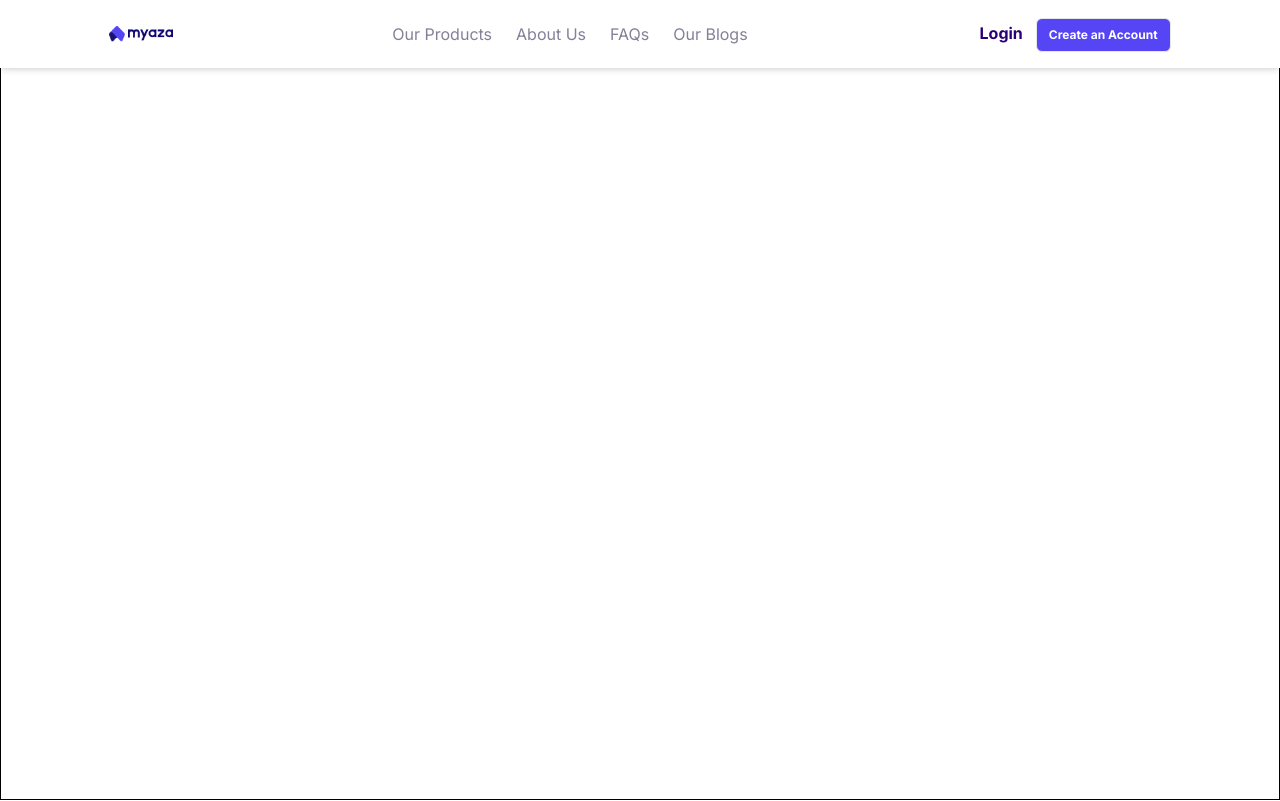
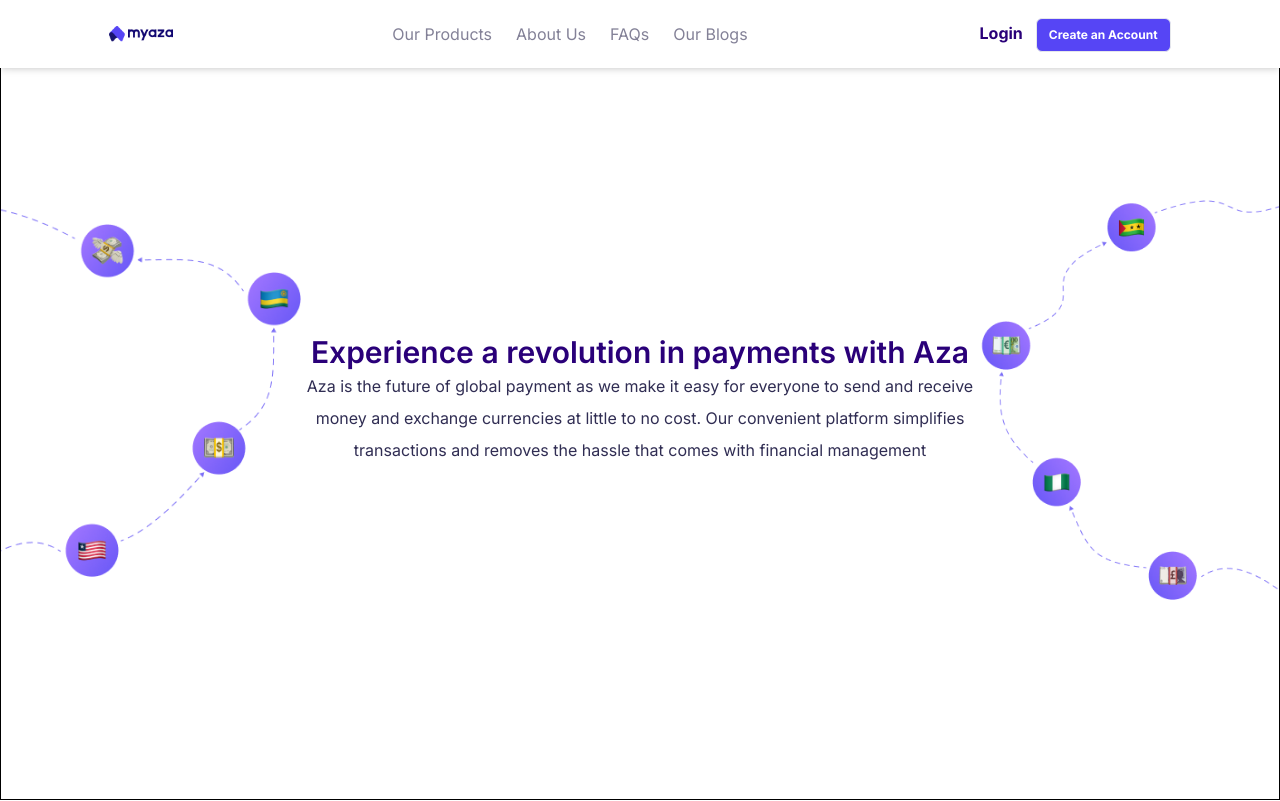
Before and after one commit to Usohps/Myaza_WebAp, a Next.js app: page / in a window 1280 px wide. Shown: the top 801 px of the page. Built offline with nearby package versions, Linux system fonts and the light colour scheme.

Commit message:
Hero Section Added: Hero section in progres addded the availabole assets and looking forward to responsiveness

```diff
--- a/src/app/components/Accordion/index.js
+++ b/src/app/components/Accordion/index.js
@@ -9,7 +9,19 @@
   };
 
   return (
-    <div className="w-full">
+    <div className='container m-auto'>
+       <div className="container m-auto text-center p-4">
+        <p className=" text-sm from-[#9666FF] to-[#5645F5]">Want to join us?</p>
+        <div className=" md:w-1/3 m-auto">
+          <h1 className="text-[#2A0079] md:text-3xl text-2xl ">
+            Get started in three easy steps
+          </h1>
+        </div>
+        <p className="text-[#302D53]">
+          Setting up Aza is easy. Follow the steps below to get started
+        </p>
+      </div>
+    <div className=" md:w-1/2 px-2 m-auto py-12">
       {items.map((item, index) => (
         <div key={index} className="border-b border-gray-300">
           <div
@@ -34,6 +46,12 @@
         </div>
       ))}
     </div>
+    <div className="container m-auto text-center py-4">
+     <button className="bg-[#5645F5] md:w-1/3 w-1/2  border text-white text-xs font-bold px-3 py-3 rounded-md ">
+     See more answered questions
+      </button>
+     </div>
+    </div>
   )
 }
 
--- a/src/app/components/GetStarted/index.jsx
+++ b/src/app/components/GetStarted/index.jsx
@@ -9,7 +9,7 @@
       <div className="container m-auto text-center p-4">
         <p className=" text-sm from-[#9666FF] to-[#5645F5]">Want to join us?</p>
         <div className=" md:w-1/3 m-auto">
-          <h1 className="text-[#2A0079] md:text-3xl text-2xl ">
+          <h1 className="text-[#2A0079] md:text-3xl font-semibold text-2xl ">
             Get started in three easy steps
           </h1>
         </div>
@@ -73,25 +73,25 @@
       <Image
         src={Arrow1}
         alt="step arrow 1"
-        className=" hidden md:block absolute left-[20%] top-[40%] w-[100px]"
+        className=" hidden md:block absolute left-[20%] top-[34%] w-[100px]"
       />
       <Image
         src={Arrow2}
         alt="step arrow 2"
-        className="hidden md:block absolute right-[35%] top-[45%] w-[100px]"
+        className="hidden md:block absolute right-[35%] top-[38%] w-[100px]"
       />
       <Image
         src={Arrow3}
         alt="step arrow 3"
-        className=" md:hidden block absolute right-[20%] top-[45%]"
+        className=" md:hidden block absolute right-[20%] top-[38%]"
       />
       <Image
         src={Arrow3}
         alt="step arrow 3"
-        className=" md:hidden block absolute right-[20%] top-[73%] "
+        className=" md:hidden block absolute right-[20%] top-[63%] "
       />
      <div className="container m-auto text-center py-6">
-     <button className="bg-[#5645F5] md:w-1/4 w-1/2  border text-white text-xs font-bold px-3 py-2 rounded-md ">
+     <button className="bg-[#5645F5] md:w-1/4 w-1/2  border text-white text-xs font-bold px-3 py-3 rounded-md ">
         Create an Account
       </button>
      </div>
--- a/src/app/components/Hero/index.jsx
+++ b/src/app/components/Hero/index.jsx
@@ -1,12 +1,47 @@
-import Image from 'next/image'
-import React from 'react'
-
+import Image from "next/image";
+import React from "react";
+import HeroIcon from "@/assets/illustration1.png";
+import HeroIcon2 from "@/assets/illustration2.png";
 function Hero() {
   return (
-    <div className='border border-black min-h-screen w-full'>
-        <h1>Hello</h1>
+    <div className="border flex flex-col justify-center gap-4 items-center border-black min-h-screen">
+      <div className="flex justify-between items-center">
+        <Image
+          src={HeroIcon}
+          alt="illustration image"
+          width={300}
+          className="hidden md:block"
+        />
+        <div className="container m-auto text-center ">
+          <div className="">
+            <h1 className=" hidden md:block text-[#2A0079] md:text-3xl  font-semibold text-2xl ">
+              Experience a revolution in payments with Aza
+            </h1>
+            <h1 className=" md:hidden block text-[#2A0079] md:text-3xl  font-semibold text-2xl ">
+              A new era for payment around the world
+            </h1>
+          </div>
+          <p className="text-[#302D53] md:block hidden leading-8">
+            Aza is the future of global payment as we make it easy for everyone
+            to send and receive money and exchange currencies at little to no
+            cost. Our convenient platform simplifies transactions and removes
+            the hassle that comes with financial management
+          </p>
+          <p className="text-[#302D53] md:hidden leading-8">
+            Welcome to a new era for payment around the world, as Aza has made
+            it a mission to provide everyone with free transfer across the
+            globe, currencies exchange with no fee, and many more.
+          </p>
+        </div>
+        <Image
+          src={HeroIcon2}
+          alt="illustration image"
+          width={300}
+          className="hidden md:block"
+        />
+      </div>
     </div>
-  )
+  );
 }
 
-export default Hero
+export default Hero;
```
Also changed, not shown: src/assets/Illustration1.png (renamed from src/assets/Illustration 1.png), src/assets/Illustration2.png (renamed from src/assets/Illustration 2.png).
